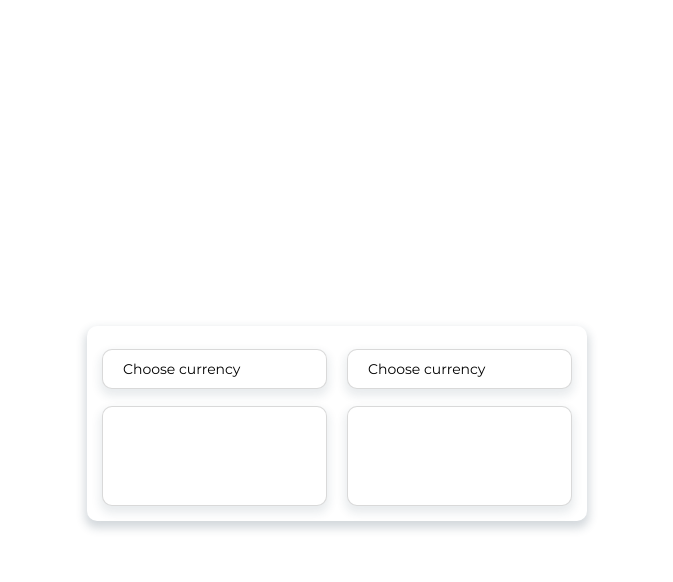
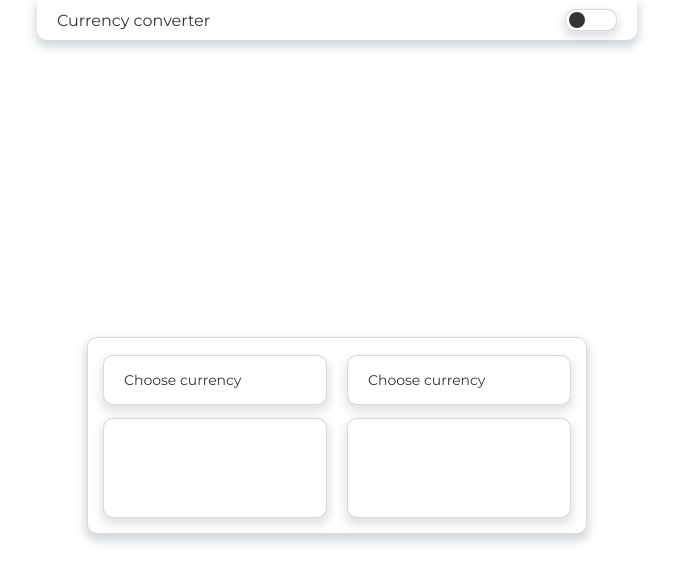
Before and after one commit to DmitriiBr/currency-converter, a website built with webpack: page src/index.html in a window 1280 px wide. Shown: the whole page, without its empty margins (303-976 px from the left). Built offline with nearby package versions, Linux system fonts and the light colour scheme.

Commit message:
created and styled navbar, added theme-switcher module

```diff
--- a/prettier.config.js
+++ b/prettier.config.js
@@ -3,5 +3,5 @@ module.exports = {
   tabWidth: 2,
   semi: true,
   singleQuote: true,
-  singleAttributePerLine: true,
+  singleAttributePerLine: false,
 };
--- a/src/index.html
+++ b/src/index.html
@@ -1,26 +1,24 @@
 <!DOCTYPE html>
 <html lang="en">
+  <head>
+    <meta charset="UTF-8" />
+    <meta http-equiv="X-UA-Compatible" content="IE=edge" />
+    <meta name="viewport" content="width=device-width, initial-scale=1.0" />
 
-<head>
-  <meta charset="UTF-8">
-  <meta http-equiv="X-UA-Compatible" content="IE=edge">
-  <meta name="viewport" content="width=device-width, initial-scale=1.0">
+    <link rel="preconnect" href="https://fonts.googleapis.com" />
+    <link rel="preconnect" href="https://fonts.gstatic.com" crossorigin />
+    <link
+      href="https://fonts.googleapis.com/css2?family=Montserrat:wght@100;200;300;400;500;600;700;800;900&display=swap"
+      rel="stylesheet"
+    />
 
-  <link rel="preconnect" href="https://fonts.googleapis.com">
-  <link rel="preconnect" href="https://fonts.gstatic.com" crossorigin>
-  <link href="https://fonts.googleapis.com/css2?family=Montserrat:wght@100;200;300;400;500;600;700;800;900&display=swap"
-    rel="stylesheet">
+    <link rel="stylesheet" href="/dist/style.min.css" />
+    <script defer src="/dist/bundle.js"></script>
 
-  <link rel="stylesheet" href="/dist/style.min.css">
-  <script defer src="/dist/bundle.js"></script>
+    <title>Starter</title>
+  </head>
 
-  <title>Starter</title>
-</head>
-
-<body>
-  <main class="main">
-
-  </main>
-</body>
-
+  <body>
+    <main class="main"></main>
+  </body>
 </html>
--- a/src/scripts/Main/RenderElement.ts
+++ b/src/scripts/Main/RenderElement.ts
@@ -1,19 +1,31 @@
-import { Inner, IElement, IActions, IDataset, IAttributes } from '../types/types';
+import {
+  Inner,
+  IElement,
+  IActions,
+  IDataset,
+  IAttributes,
+} from '../types/types';
 
 export class RenderElement {
   private tagName: string;
-  private className: string[];
+  private className: string[] | string;
   private inner: Inner | undefined;
   private dataset: IDataset | undefined;
-  private type: string | undefined;
   private attributes: IAttributes | undefined;
   private actions: IActions | undefined;
 
-  constructor({ tagName, className, inner, type, dataset, attributes, actions }: IElement) {
+  constructor({
+    tagName,
+    className,
+    inner,
+    type,
+    dataset,
+    attributes,
+    actions,
+  }: IElement) {
     this.tagName = tagName;
     this.className = className;
     this.inner = inner;
-    this.type = type;
     this.dataset = dataset;
     this.attributes = attributes;
     this.actions = actions;
@@ -22,8 +34,11 @@ export class RenderElement {
   public render(): Node {
     const element = document.createElement(this.tagName);
 
-    element.classList.add(...this.className);
-    element.setAttribute('type', this.type || '');
+    if (typeof this.className === 'string') {
+      element.classList.add(this.className);
+    } else {
+      element.classList.add(...this.className);
+    }
 
     this.addDataAttributes(element, this.dataset);
     this.addAttributes(element, this.attributes);
@@ -45,7 +60,7 @@ export class RenderElement {
 
   private addActions(element: Element, actions: IActions | undefined) {
     if (actions) {
-      Object.keys(actions).forEach(action => {
+      Object.keys(actions).forEach((action) => {
         element.addEventListener(action, (e?: Event) => {
           actions[action](e, element);
         });
--- a/src/scripts/components/Dropdown/DropdownList.ts
+++ b/src/scripts/components/Dropdown/DropdownList.ts
@@ -18,7 +18,7 @@ export class DropdownList {
     const listItems: Node[] = listData.map((elem, key) => {
       const item: IDropdownListItem = {
         text: elem[0],
-        key
+        key,
       };
 
       return this.listItem.render(item);
@@ -32,10 +32,10 @@ export class DropdownList {
 
     const wrapper = new RenderElement({
       tagName: 'div',
-      className: [`${this.listClass}--wrapper`],
+      className: `${this.listClass}--wrapper`,
       inner: [list.render()],
       actions: {
-        mouseover: this.handleMouseOver()
+        mouseover: this.handleMouseOver(),
       },
     });
 
@@ -44,7 +44,9 @@ export class DropdownList {
 
   toggleList(i = 0) {
     const allListWrapperElements = getAllElements(`${this.listClass}--wrapper`);
-    allListWrapperElements[i].classList.toggle(`${this.listClass}--wrapper--show`);
+    allListWrapperElements[i].classList.toggle(
+      `${this.listClass}--wrapper--show`
+    );
   }
 
   handleMouseOver() {
@@ -55,7 +57,9 @@ export class DropdownList {
           const translateValue = target.dataset.translateValue;
 
           if (element instanceof HTMLElement) {
-            translateValue ? element.style.setProperty('--translate-value', translateValue) : null;
+            translateValue
+              ? element.style.setProperty('--translate-value', translateValue)
+              : null;
           }
         }
       }
--- a/src/scripts/components/Dropdown/DropdownListItem.ts
+++ b/src/scripts/components/Dropdown/DropdownListItem.ts
@@ -1,4 +1,8 @@
-import { IDropdownListItem, IChoosedItem, IChangableElementByClass } from '../../types/types';
+import {
+  IDropdownListItem,
+  IChoosedItem,
+  IChangableElementByClass,
+} from '../../types/types';
 import { DropdownList } from './DropdownList';
 import { DropdownTitle } from './DropdownTitle';
 import { dropdownID } from './Dropdown';
@@ -23,32 +27,40 @@ export class DropdownListItem {
       dropdownID,
       listItemClass: this.listItemClass,
       key,
-      currencyName
+      currencyName,
     };
 
     const listItemElement = new RenderElement({
       tagName: 'li',
       className: [
         this.listItemClass,
-        `${this.listItemClass}--id_${dropdownID}`
+        `${this.listItemClass}--id_${dropdownID}`,
       ],
       dataset: {
         key: String(key),
-        'translate-value': `${key * 100}%`
+        'translate-value': `${key * 100}%`,
       },
-      inner: `<strong>${text}&nbsp;</strong>- ${shortString(currencyName).slice(5, currencyName.length)}`,
+      inner: `<strong>${text}&nbsp;</strong>- ${shortString(currencyName).slice(
+        5,
+        currencyName.length
+      )}`,
       attributes: {
-        title: currencyName
+        title: currencyName,
       },
       actions: {
-        click: this.handleChooseItem(choosedItem)
-      }
+        click: this.handleChooseItem(choosedItem),
+      },
     });
 
     return listItemElement.render();
   }
 
-  handleChooseItem({ dropdownID, listItemClass, key, currencyName }: IChoosedItem) {
+  handleChooseItem({
+    dropdownID,
+    listItemClass,
+    key,
+    currencyName,
+  }: IChoosedItem) {
     const mainClass = listItemClass.slice(0, this.listItemClass.indexOf('_'));
     const dropdownTitle = new DropdownTitle(mainClass);
     const dropdownList = new DropdownList(mainClass);
@@ -67,7 +79,8 @@ export class DropdownListItem {
       classRemove({ ...currentItem, all: true });
       classAdd(currentItem);
 
-      getAllElements(dropdownTitle.getClass())[dropdownID].textContent = currencyName;
+      getAllElements(dropdownTitle.getClass())[dropdownID].textContent =
+        currencyName;
       dropdownList.toggleList(dropdownID);
 
       Store.choosedItemID[dropdownID] = key;
--- /dev/null
+++ b/src/scripts/components/Navbar/MenuItem.ts
@@ -0,0 +1,20 @@
+import { RenderElement } from '../../Main/RenderElement';
+import { Inner } from '../../types/types';
+
+export class MenuItem {
+  private menuItemClass: string;
+
+  constructor(menuClass: string) {
+    this.menuItemClass = `${menuClass}--item`;
+  }
+
+  render(inner: Inner | undefined) {
+    const menuItemElement = new RenderElement({
+      tagName: 'li',
+      className: [this.menuItemClass],
+      inner: inner,
+    });
+
+    return menuItemElement.render();
+  }
+}
--- /dev/null
+++ b/src/scripts/components/Navbar/Navbar.ts
@@ -0,0 +1,18 @@
+import { RenderElement } from '../../Main/RenderElement';
+import { NavbarMenu } from './NavbarMenu';
+
+export class Navbar {
+  private mainClass = 'navbar';
+
+  render() {
+    const menu = new NavbarMenu(this.mainClass);
+
+    const navbarElement = new RenderElement({
+      tagName: 'nav',
+      className: this.mainClass,
+      inner: [menu.render()],
+    });
+
+    return navbarElement.render();
+  }
+}
--- /dev/null
+++ b/src/scripts/components/Navbar/NavbarMenu.ts
@@ -0,0 +1,25 @@
+import { RenderElement } from '../../Main/RenderElement';
+import { ThemeSwitcher } from '../ThemeSwitcher/ThemeSwitcher';
+import { MenuItem } from './MenuItem';
+
+export class NavbarMenu {
+  private menuClass: string;
+
+  constructor(mainClass: string) {
+    this.menuClass = `${mainClass}__menu`;
+  }
+
+  render() {
+    const menuItem = new MenuItem(this.menuClass);
+    const themeSwitcher = new ThemeSwitcher();
+    const menuData = ['Currency converter', [themeSwitcher.render()]];
+
+    const menuElement = new RenderElement({
+      tagName: 'ul',
+      className: this.menuClass,
+      inner: menuData.map((item) => menuItem.render(item)),
+    });
+
+    return menuElement.render();
+  }
+}
--- a/src/scripts/components/ThemeSwitcher/ThemeSwitcher.ts
+++ b/src/scripts/components/ThemeSwitcher/ThemeSwitcher.ts
@@ -1,11 +1,41 @@
+import { RenderElement } from '../../Main/RenderElement';
+
 export class ThemeSwitcher {
-  private mainClass: string | undefined;
+  private mainClass = 'theme-switcher';
 
-  constructor(mainClass?: string) {
-    this.mainClass = mainClass;
+  render() {
+    const checkbox = new RenderElement({
+      tagName: 'input',
+      className: `${this.mainClass}__checkbox`,
+      attributes: {
+        type: 'checkbox',
+      },
+      actions: {
+        change: this.handleSwitchTheme,
+      },
+    });
+
+    const checkmark = new RenderElement({
+      tagName: 'span',
+      className: `${this.mainClass}__checkmark`,
+    });
+
+    const label = new RenderElement({
+      tagName: 'label',
+      className: this.mainClass,
+      inner: [checkbox.render(), checkmark.render()],
+    });
+
+    return label.render();
   }
 
-  getClass() {
-    return this.mainClass;
+  handleSwitchTheme(e?: Event, element?: Element) {
+    if (element instanceof HTMLInputElement) {
+      if (element.checked) {
+        document.body.classList.add('dark-theme');
+      } else {
+        document.body.classList.remove('dark-theme');
+      }
+    }
   }
 }
--- a/src/scripts/index.ts
+++ b/src/scripts/index.ts
@@ -2,6 +2,7 @@ import '../styles/index.scss';
 import { ConvertionsTitle } from './components/ConvertionsTitle/ConvertionsTitle';
 import { MainCurrencyInput } from './components/CurrencyInput';
 import { Dropdown } from './components/Dropdown/Dropdown';
+import { Navbar } from './components/Navbar/Navbar';
 import { RenderElement } from './Main/RenderElement';
 
 class App {
@@ -9,33 +10,35 @@ class App {
   private dropdown = new Dropdown('dropdown');
   private currencyInput = new MainCurrencyInput('input');
   private convertionsTitlte = new ConvertionsTitle();
+  private navbar = new Navbar();
 
   public render() {
     const convertFrom = new RenderElement({
       tagName: 'div',
       className: ['container__convert-from'],
-      inner: [this.dropdown.render(), this.currencyInput.render()]
+      inner: [this.dropdown.render(), this.currencyInput.render()],
     });
 
     const convertTo = new RenderElement({
       tagName: 'div',
       className: ['container__convert-to'],
-      inner: [this.dropdown.render(), this.currencyInput.render()]
+      inner: [this.dropdown.render(), this.currencyInput.render()],
     });
 
     const container = new RenderElement({
       tagName: 'div',
       className: ['container'],
-      inner: [convertFrom.render(), convertTo.render()]
+      inner: [convertFrom.render(), convertTo.render()],
     });
 
     const element = new RenderElement({
       tagName: 'div',
       className: [this.appClass],
       inner: [
+        this.navbar.render(),
         this.convertionsTitlte.render(),
-        container.render()
-      ]
+        container.render(),
+      ],
     });
 
     return element.render();
--- a/src/styles/components/convertionsTitle.scss
+++ b/src/styles/components/convertionsTitle.scss
@@ -5,10 +5,10 @@
   transition: all var(--transition-time) ease-in-out;
   font-size: var(--font-size);
   font-weight: 200;
+  height: 60px;
   color: var(--text-color);
 
   &__span {
-
     &--currency {
       font-size: 20px;
       font-weight: 300;
--- a/src/styles/components/dropdown.scss
+++ b/src/styles/components/dropdown.scss
@@ -23,18 +23,20 @@
     display: flex;
     justify-content: space-between;
     align-items: center;
+    height: 50px;
     width: 100%;
     padding: 10px 20px 10px 20px;
-    background-color: white;
-    border: 1px solid rgba(0, 0, 0, 0.15);
+    background-color: var(--main-background-color);
+    color: var(--text-color);
+    border: var(--border-primary);
     border-radius: var(--border-radius);
-    box-shadow: 0px 5px 10px 2px rgba(34, 60, 80, 0.1);
+    box-shadow: var(--box-shadow-secondary);
     transition: box-shadow 0.2s ease-in-out, transform 0.2s ease-in-out;
     cursor: pointer;
 
     &:hover {
       transform: translateY(-3px);
-      box-shadow: 0px 5px 10px 2px rgba(34, 60, 80, 0.24);
+      box-shadow: var(--box-shadow-hover);
     }
 
     &:focus {
@@ -49,7 +51,7 @@
     border-radius: var(--border-radius);
     font-size: var(--font-size);
     list-style: none;
-    height: 250px;
+    height: 220px;
     overflow: auto;
 
     &::-webkit-scrollbar {
@@ -71,8 +73,8 @@
       opacity: 0;
       transform: scale(0.01);
       border-radius: var(--border-radius);
-      background-color: white;
-      box-shadow: var(--box-shadow);
+      border: var(--border-primary);
+      backdrop-filter: blur(5px);
       transition: all var(--transition-time) ease-in-out;
 
       &--show {
@@ -82,7 +84,7 @@
     }
 
     &::before {
-      content: "";
+      content: '';
       position: absolute;
       top: 0;
       bottom: 0;
@@ -94,7 +96,8 @@
       height: var(--list-item-height);
       width: 96%;
       transform: translateY(var(--translate-value));
-      transition: all var(--transition-time) cubic-bezier(.17, .67, .57, 1.51);
+      transition: all var(--transition-time)
+        cubic-bezier(0.17, 0.67, 0.57, 1.51);
       pointer-events: none;
     }
 
--- a/src/styles/components/input.scss
+++ b/src/styles/components/input.scss
@@ -8,18 +8,21 @@
   }
 
   &__field {
+    background-color: var(--main-background-color);
+    color: var(--text-color);
+    border: var(--border-primary);
+
     &--currency {
       width: 100%;
       height: 100%;
       padding: 12px;
       border-radius: var(--border-radius);
       font-size: calc(var(--font-size) + 10px);
-      box-shadow: 0px 5px 10px 2px rgba(34, 60, 80, 0.1);
+      box-shadow: var(--box-shadow-secondary);
       transition: all var(--transition-time) ease;
-      border: 1px solid rgba(0, 0, 0, 0.15);
 
       &:hover {
-        box-shadow: 0px 5px 10px 2px rgba(34, 60, 80, 0.24);
+        box-shadow: var(--box-shadow-hover);
       }
 
       &:focus {
--- a/src/styles/components/main.scss
+++ b/src/styles/components/main.scss
@@ -7,11 +7,17 @@
   flex-direction: column;
   width: 100vw;
   height: 100vh;
-  background-color: var(--main-backgroung-color);
+  background-color: var(--main-background-color);
 }
 
 .app {
   padding: 10px;
+  width: 100%;
+  display: flex;
+  align-items: center;
+  justify-content: center;
+  flex-direction: column;
+  text-align: left;
 }
 
 .container {
@@ -19,6 +25,7 @@
   max-width: 500px;
   padding: 5px;
   border-radius: var(--border-radius);
+  border: var(--border-primary);
   box-shadow: var(--box-shadow);
 
   &__convert-from {
--- /dev/null
+++ b/src/styles/components/navbar.scss
@@ -0,0 +1,65 @@
+.navbar {
+  position: fixed;
+  top: 0;
+  width: 100%;
+  max-width: 600px;
+  height: 40px;
+  display: flex;
+  align-items: center;
+  padding: 5px 20px 5px 20px;
+  background-color: var(--main-background-color);
+  box-shadow: var(--box-shadow);
+  border-bottom-left-radius: var(--border-radius);
+  border-bottom-right-radius: var(--border-radius);
+
+  &__menu {
+    display: flex;
+    justify-content: space-between;
+    align-items: center;
+    width: 100%;
+    list-style: none;
+
+    &--item {
+      color: var(--text-color);
+    }
+  }
+}
+
+.theme-switcher {
+  display: block;
+  position: relative;
+  cursor: pointer;
+  height: 22px;
+  width: 52px;
+  border-radius: var(--border-radius);
+  border: var(--border-primary);
+  box-shadow: var(--box-shadow-secondary);
+  background-color: var(--main-background-color);
+
+  &:hover input ~ .theme-switcher__checkmark {
+    background-color: rgba(0, 150, 255, 1);
+  }
+
+  &__checkbox {
+    position: absolute;
+    opacity: 0;
+    cursor: pointer;
+    width: 0;
+    height: 0;
+
+    &:checked ~ .theme-switcher__checkmark {
+      transform: translateX(29px);
+    }
+  }
+
+  &__checkmark {
+    position: absolute;
+    top: 2px;
+    left: 3px;
+    height: 16px;
+    width: 16px;
+    border-radius: var(--border-radius);
+    background-color: var(--text-color);
+    transition: all var(--transition-time) ease-in-out;
+  }
+}
--- a/src/styles/index.scss
+++ b/src/styles/index.scss
@@ -14,9 +14,30 @@ body {
   --list-item-highlight: rgba(0, 149, 255, 0.3);
   --transition-time: 0.2s;
   --box-shadow: 0px 5px 10px 2px rgba(34, 60, 80, 0.2);
+  --box-shadow-secondary: 0px 5px 10px 2px rgba(34, 60, 80, 0.14);
+  --box-shadow-hover: 0px 5px 10px 2px rgba(34, 60, 80, 0.25);
   --box-shadow-focus: 0px 0px 12px 0px rgba(0, 150, 255, 0.5);
   --border-focus: 3px solid rgba(0, 150, 255, 0.35);
   --secondary-color: rgba(156, 156, 156, 0.5);
+  --primary-color: rgb(66, 176, 255);
+}
+
+body.dark-theme {
+  --main-background-color: rgb(44, 44, 44);
+  --background-hover-color: rgba(250, 250, 250, 0.526);
+  --border-radius: 10px;
+  --border-primary: 1px solid rgba(255, 255, 255, 0.15);
+  --text-color: rgb(236, 236, 236);
+  --font-size: 14px;
+  --list-item-height: 30px;
+  --list-item-highlight: rgba(0, 149, 255, 0.3);
+  --transition-time: 0.2s;
+  --box-shadow: 0px 5px 10px 2px rgba(20, 20, 20, 0.6);
+  --box-shadow-secondary: 0px 5px 10px 2px rgba(20, 20, 20, 0.4);
+  --box-shadow-hover: 0px 5px 10px 2px rgba(20, 20, 20, 0.7);
+  --box-shadow-focus: 0px 0px 12px 0px rgba(0, 150, 255, 0.5);
+  --border-focus: 3px solid rgba(0, 150, 255, 0.35);
+  --secondary-color: rgba(92, 92, 92, 0.5);
   --primary-color: rgb(66, 176, 255);
 }
 
@@ -30,9 +51,9 @@ button {
   font-family: 'Montserrat';
 }
 
-
 @import './components/nullify.scss';
 @import './components/main.scss';
 @import './components/dropdown.scss';
 @import './components/input.scss';
-@import './components/convertionsTitle.scss'
+@import './components/convertionsTitle.scss';
+@import './components/navbar.scss';
```
Also changed, not shown: src/scripts/types/types.ts (+35 -25 lines).
